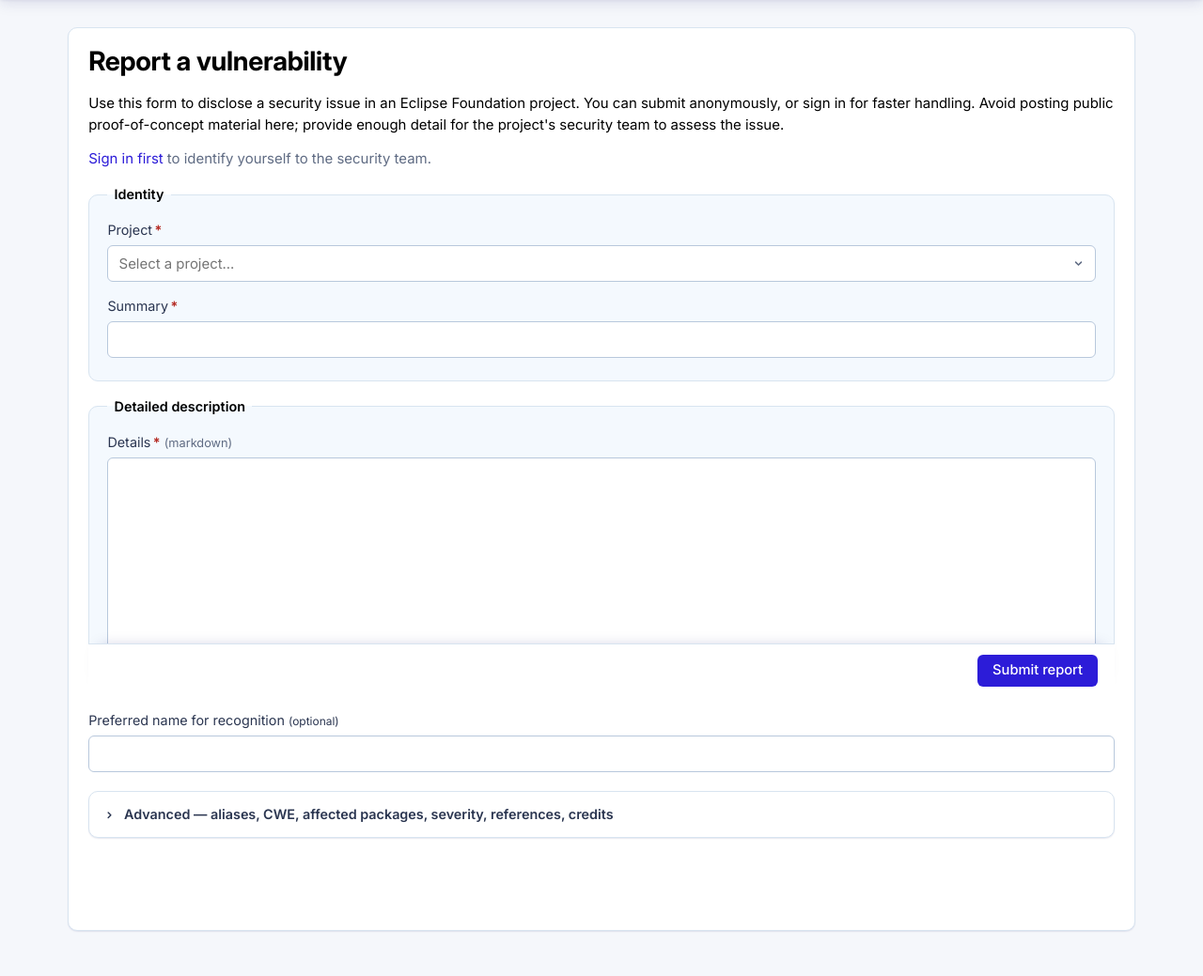
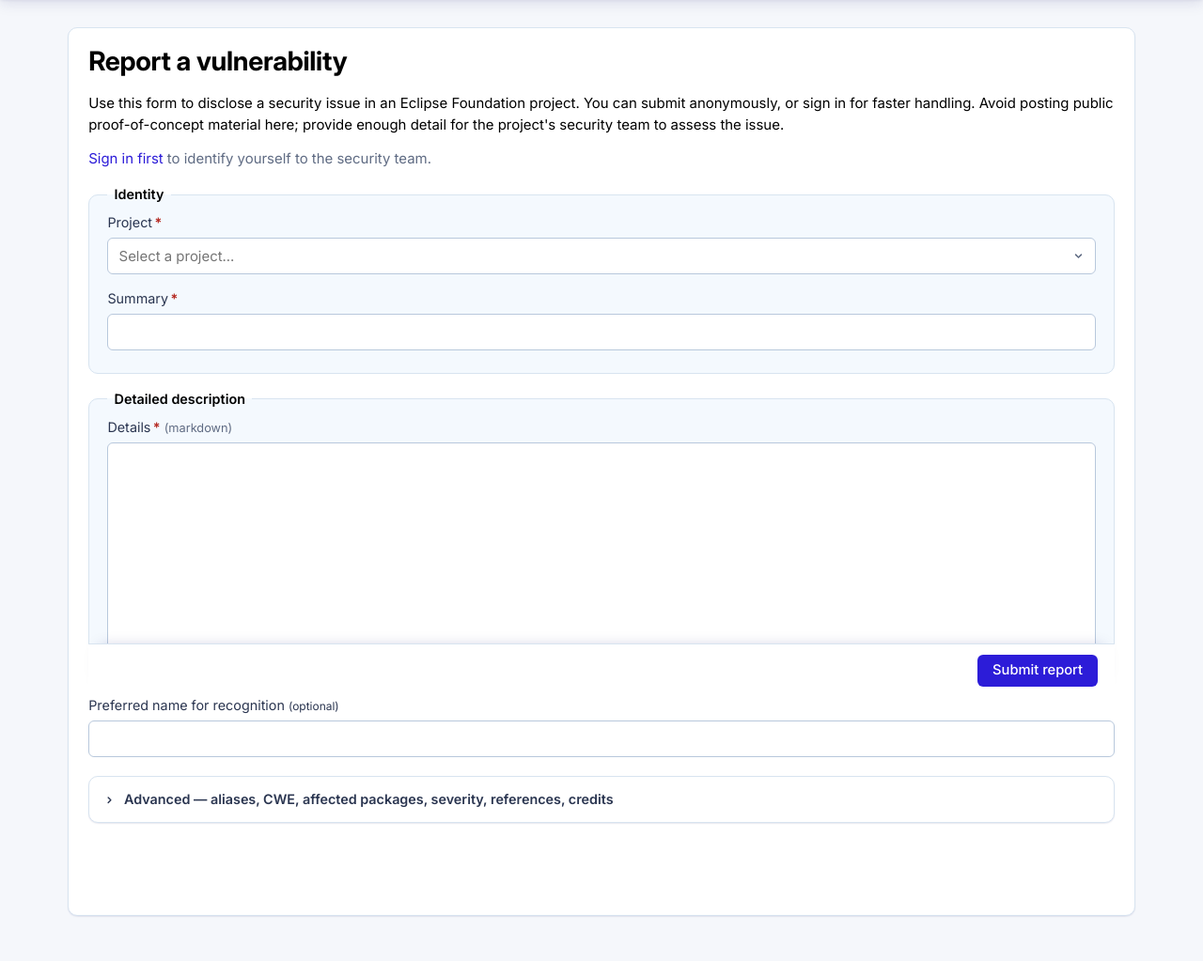
Before and after one commit to eclipse-csi/advisoryhub, a Django app: page /report/ in a window 1280 px wide. Shown: the part 58-1097 px from the top of the page at 94% size. After the commit the page ends 1035 px from the top, so only its background shows below. Run offline with Django 5.2, Linux system fonts and the light colour scheme; data that the repository does not hold is empty; parts of the project's set-up code (start-up, migrations or seed data) failed here and were passed over; some libraries are stand-ins or nearby versions.

Commit message:
fix(ui): tighten fieldset top padding on advisory form boxes
The bare <fieldset> rule used `padding: 1rem 1.2rem 0.6rem`. A <legend>
straddles the top border and the fieldset's block-start padding renders
below it, so the full 1rem showed as dead space between each box title
and its first field on /report, advisories/new/, and advisories/edit/
(Aliases, CWE, Affected products, References, Severity, Credits).

Halve the top padding to 0.5rem to balance it against the 0.6rem bottom.
Specialized fieldsets that set their own padding (.inner-events,
.notif-custom, .cvss-group) are unaffected.

Assisted-by: Claude:claude-opus-4-8
Signed-off-by: Mikaël Barbero <mikael.barbero@eclipse-foundation.org>

```diff
--- a/static/advisoryhub.css
+++ b/static/advisoryhub.css
@@ -823,7 +823,7 @@ fieldset {
   border: 1px solid var(--border);
   border-radius: var(--radius);
   margin: 1rem 0;
-  padding: 1rem 1.2rem 0.6rem;
+  padding: 0.5rem 1.2rem 0.6rem;
   background: var(--surface-alt);
 }
 fieldset legend {
```
